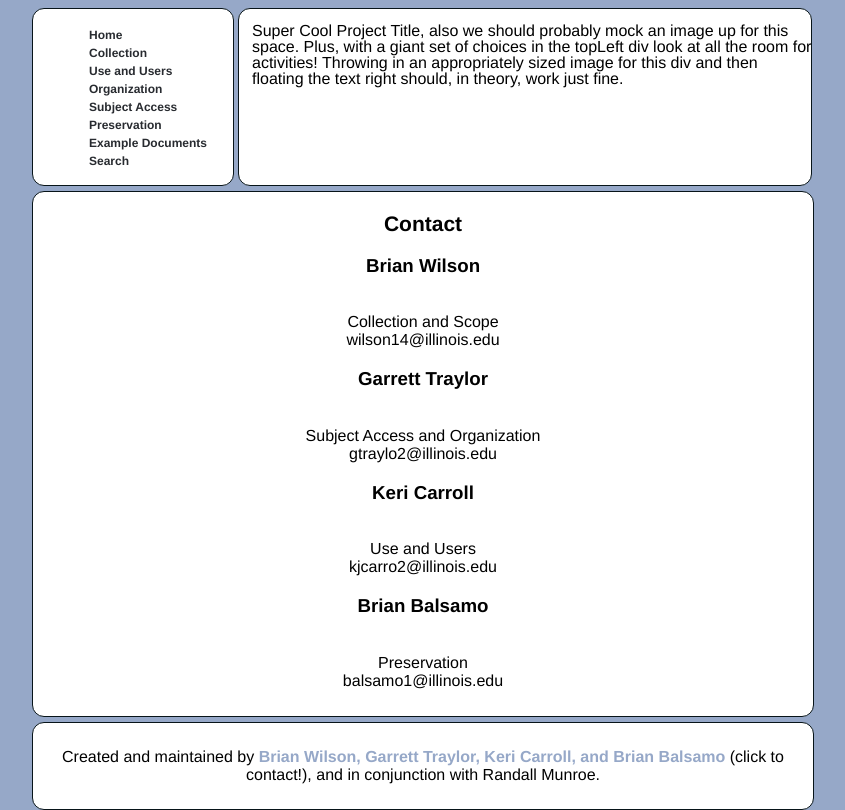
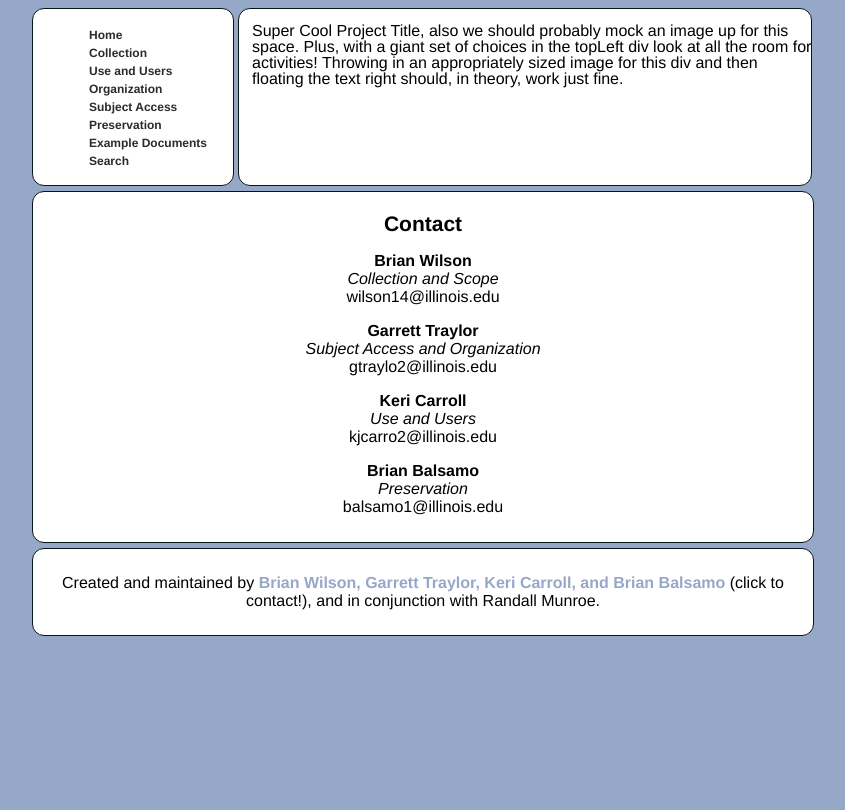
Before and after one commit to kjcarroll/501Webpage, a plain HTML site: page contact.html in a window 1280 px wide. Shown: the whole page, without its empty margins (218-1063 px from the left). Drawn offline with nearby package versions, Linux system fonts and the light colour scheme; files that its build step writes are made by us from their sources.

Commit message:
Update contact.html

```diff
--- a/contact.html
+++ b/contact.html
@@ -6,9 +6,9 @@
 <div id="ctitle">
 Contact
 </div>
-<p><h3>Brian Wilson</h3><br>Collection and Scope<br>wilson14@illinois.edu</p>
-<p><h3>Garrett Traylor</h3><br>Subject Access and Organization<br>gtraylo2@illinois.edu</p>
-<p><h3>Keri Carroll</h3><br>Use and Users<br>kjcarro2@illinois.edu</p>
-<p><h3>Brian Balsamo</h3><br>Preservation<br>balsamo1@illinois.edu</p>
+<p><b>Brian Wilson</b><br><i>Collection and Scope</i><br>wilson14@illinois.edu</p>
+<p><b>Garrett Traylor</b><br><i>Subject Access and Organization</i><br>gtraylo2@illinois.edu</p>
+<p><b>Keri Carroll</b><br><i>Use and Users</i><br>kjcarro2@illinois.edu</p>
+<p><b>Brian Balsamo</b><br><i>Preservation</i><br>balsamo1@illinois.edu</p>
 </div>
 <!--#include file="footer.html" -->
```
